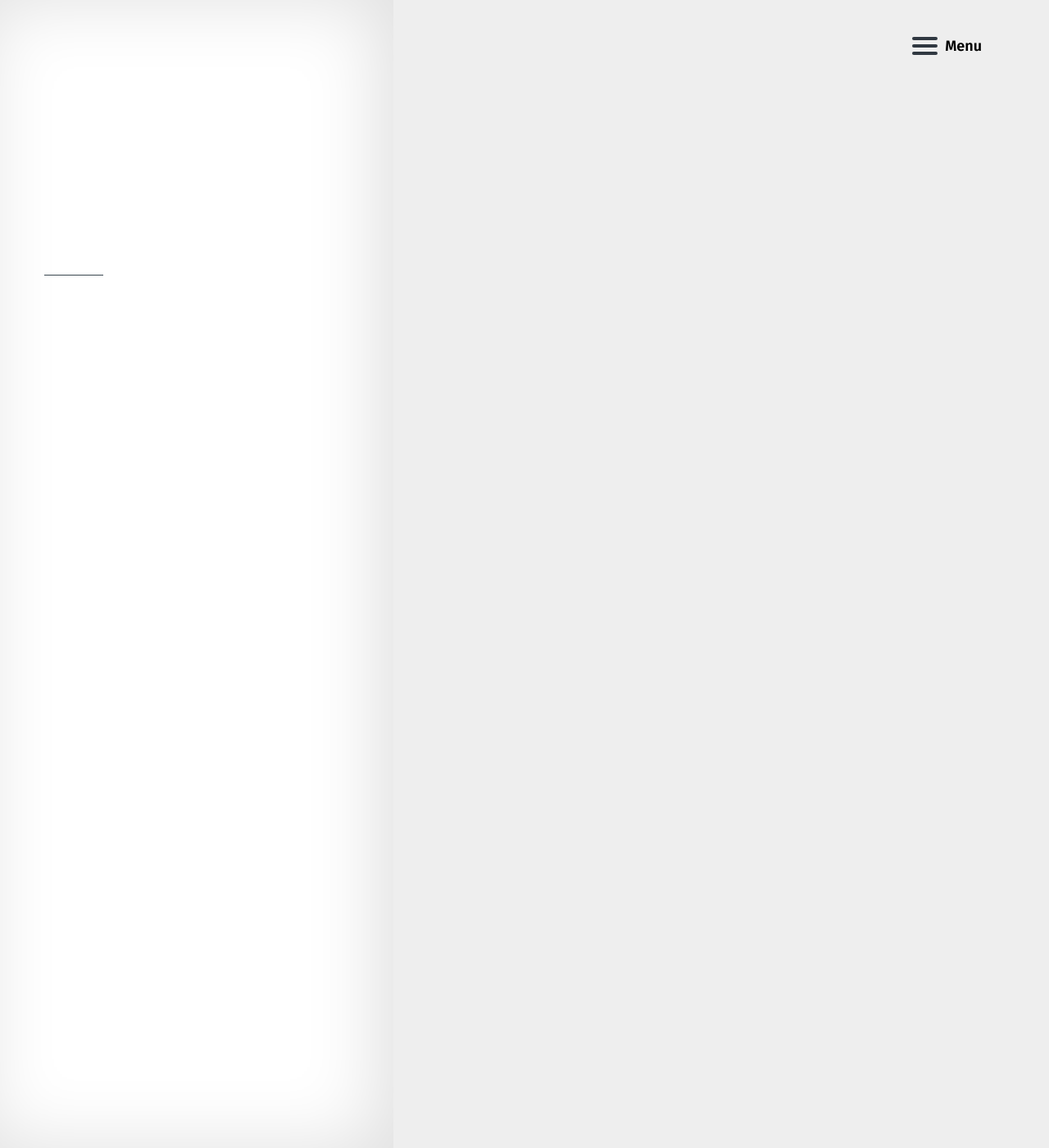
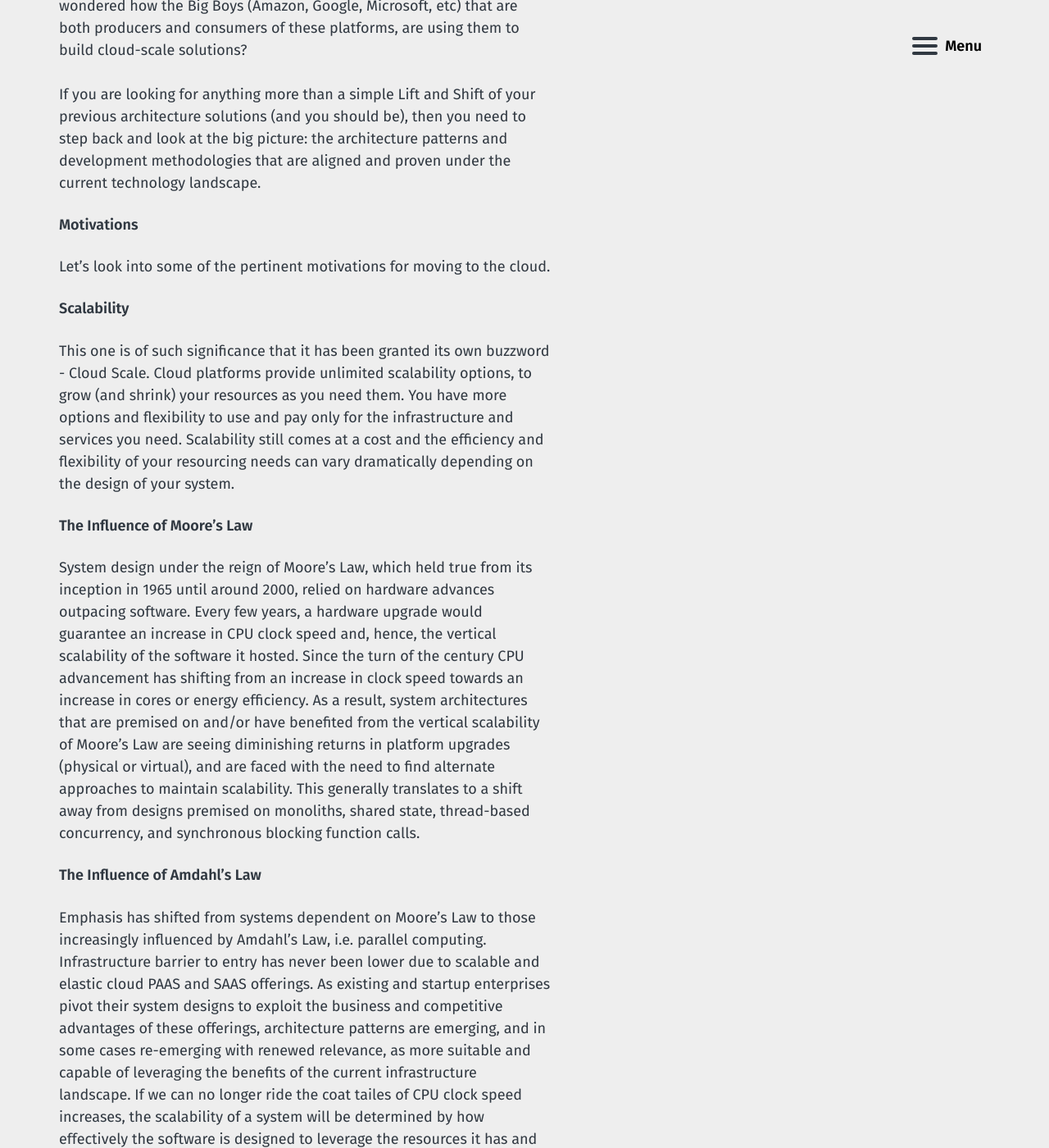
Before and after one commit to CSerratore/cserratore.github.io, a Jekyll site: the page built from index.html, in a window 1280 px wide and 1400 px high, scrolled down 1440 px. Shown: the whole window at 82% size. Built offline with Jekyll 4.4.1, drawn with Linux system fonts in a browser that asks for light colours; the list of posts is cut into pages by our own code; some of the changed text lies outside the part shown.

Commit message:
Added (first) post Updated home image

```diff
--- /dev/null
+++ b/_posts/2019-01-06-architecture-patterns-post-moores-law-age.md
@@ -0,0 +1,112 @@
+---
+title: "Cloud-Scale Architecture Patterns For The
+Post-Moore’s Law Age"
+image: /assets/images/end-of-moores-law.jpg
+excerpt_separator: "<!--more-->"
+categories:
+  - Architecture
+tags:
+  - architecture
+  - patterns
+  - cloud
+  - domain driven
+  - cqrs
+  - event sourcing
+---
+
+Are you developing cloud-based applications or services, or migrating a legacy system to a cloud-hosted environment? Are you overwhelmed by the sea of cloud hosting providers, the multitude of services they provide, and the meaning or significance of all of the buzzwords thrown about in this space? Perhaps you are familiar with the landscape, but are you having difficulty weighing the pros and cons of all of these options and how best to apply them to solving your business problems? Is the pace of technologies, services, and frameworks moving so quickly that you feel paralyzed in committing to significant and impactful changes? You may even feel confident in your understanding of the technology options and are well underway in utilizing them in developing next generation solutions.
+
+Are you leveraging these platforms to their full potential? Have you ever wondered how the Big Boys (Amazon, Google, Microsoft, etc) that are both producers and consumers of these platforms, are using them to build cloud-scale solutions?
+
+If you are looking for anything more than a simple Lift and Shift of your previous architecture solutions (and you should be), then you need to step back and look at the big picture: the architecture patterns and development methodologies that are aligned and proven under the current technology landscape.
+
+# Motivations
+Let's look into some of the pertinent motivations for moving to the cloud.
+
+## Scalability
+This one is of such significance that it has been granted its own buzzword - Cloud Scale. Cloud platforms provide unlimited scalability options, to grow (and shrink) your resources as you need them. You have more options and flexibility to use and pay only for the infrastructure and services you need. Scalability still comes at a cost and the efficiency and flexibility of your resourcing needs can vary dramatically depending on the design of your system.
+
+### The Influence of Moore’s Law
+System design under the reign of Moore’s Law, which held true from its inception in 1965 until around 2000, relied on hardware advances outpacing software. Every few years, a hardware upgrade would guarantee an increase in CPU clock speed and, hence, the vertical scalability of the software it hosted.  Since the turn of the century CPU advancement has shifting from an increase in clock speed towards an increase in cores or energy efficiency. As a result, system architectures that are premised on and/or have benefited from the vertical scalability of Moore’s Law are seeing diminishing returns in platform upgrades (physical or virtual), and are faced with the need to find alternate approaches to maintain scalability. This generally translates to a shift away from designs premised on monoliths, shared state, thread-based concurrency, and synchronous blocking function calls.
+
+### The Influence of Amdahl’s Law
+Emphasis has shifted from systems dependent on Moore’s Law to those increasingly influenced by Amdahl’s Law, i.e. parallel computing. Infrastructure barrier to entry has never been lower due to scalable and elastic cloud PAAS and SAAS offerings. As existing and startup enterprises pivot their system designs to exploit the business and competitive advantages of these offerings, architecture patterns are emerging, and in some cases re-emerging with renewed relevance, as more suitable and capable of leveraging the benefits of the current infrastructure landscape. If we can no longer ride the coat tailes of CPU clock speed increases, the scalability of a system will be determined by how effectively the software is designed to leverage the resources it has and in a parallel manner, with a focus on addressing bottlenecks that result from such a paradigm shift. This generally translates to designs premised on distributed services, light-weight co-operative concurrency, immutable state, and asynchronous non-blocking function calls.
+
+## Software as a Service
+Cloud-native services have proven the ability and demonstrated the alure of the hosting and deployment model known as Software as a Service (SaaS), in which a system is offered under the premise of a subscription model and backed by a multi-tenant system design that supports all clients. This model dramatically simplifies the deployment model over legacy approaches that depend on dedicated deployments (and the divergent releases, versions, and customizations that typically accommodate such an approach). Instead, all customers are collectively subject to the continuous rollout of new features, improvements, and fixes. This subscription model approach tends to lead to architecture patterns that support more frequent and incremental agile service-based deployment.
+
+## Leveraging Cloud-Native Services
+Cloud platforms typically support common infrastructure services, such as persistence and caching, that leverage efficiencies in pricing as well as functional capabilities that are costly and complex to roll out on your own. This includes data sharding and geo-based routing, replacation and failover.
+
+## Managing Complexity
+Cloud-scale systems are inherently complex. The same factors that enable flexibility and scalability ineThey are require design to not only scale, performance-wise a system that will grow organically in complexity over time. Therefore, suitable architecture patterns are critical to manage the complexity and maintainability of systems over their lifetime.
+
+Let's explore alternative approaches that are designed to address such challenges.
+
+# Patterns and Methodologies
+This list can certainly be extended, but I consider these to be the pillars of Cloud Scale design. If you Google any two of them, you’ll see how they are often combined in a complementary manner due to the alignment of interests and synergies they share.
+
+## Domain Driven Design
+This is as much a development methodology as it is an architecture pattern, though there are architecture patterns that are very much aligned with and support it. The premise of domain-driven design is the following:
+* placing the project's primary focus on the core domain and domain logic;
+* basing complex designs on a model of the domain;
+* initiating a creative collaboration between technical and domain experts to iteratively refine a conceptual model that addresses particular domain problems.
+
+At the core of a software system is a set of domain model assets that directly reflect the bounded contexts and ubiquitous language used by both domain experts and developers to describe and model the domains. These are the primary software assets of the business. They are developed and tested independently of all other architectural components, which play a supporting role and are of secondary importance.
+
+### References
+[Domain-Driven Design: Tackling Complexity in the Heart of Software](https://read.amazon.ca/kp/embed?asin=B00794TAUG&preview=newtab&linkCode=kpe&ref_=cm_sw_r_kb_dp_J2GmCbJWHZWSX)
+I.e. The Big Blue Book, by Eric Evans the seminal text on the subject.
+
+[Implementing Domain Driven Design](https://read.amazon.ca/kp/embed?asin=B00BCLEBN8&preview=newtab&linkCode=kpe&ref_=cm_sw_r_kb_dp_A4GmCb9RCP75T)
+An updated and more implementation-focused complement to The Big Blue Book, by Vaugn Vernon
+
+[Wikipedia: Domain-driven Design](https://en.wikipedia.org/wiki/Domain-driven_design)
+
+## The Reactive Manifesto
+A set of guiding principles and expectations for reactive design patterns.
+
+### References
+[The Reactive Manifesto](https://www.reactivemanifesto.org/)
+
+## The Actor Model
+In contrast to legacy concurrency models based primarily on threads, locks, and shared immutable
+state, the actor model is based on the following key principles:
+* No shared state
+* Lightweight processes
+* Asynchronous message-passing
+* Mailboxes to buffer incoming messages
+* Mailbox processing with pattern matching
+
+[Wikipedia: The Actor Model](https://en.wikipedia.org/wiki/Actor_model)
+
+## Command Query Responsibility Segregation
+This architecture pattern decouple the read and update models, resulting in more optimized persistence models for both sets of use cases, as well as improved maintainability by removing the complexity of managing both considerations in the same code at the same time. This pattern is often coupled with Event Sourcing.
+
+### References
+[CQRS Documents by Greg Young](https://cqrs.files.wordpress.com/2010/11/cqrs_documents.pdf)
+
+[CQRS](https://martinfowler.com/bliki/CQRS.html)
+
+[Greg Young - CQRS and Event Sourcing - Code on the Beach 2014](https://youtu.be/JHGkaShoyNs)
+
+## Event Sourcing
+This pattern is based on the premise of modeling events and, specifically, the sequence of events over time rather than modeling current state. This allows for highly performant append only persistence and simplified schema.
+Probably the best-known example of Event Sourcing (to developers, at least) is [Git](https://git-scm.com/) and similar distributed source code management solutions. This pattern is often coupled with CQRS to decouple and optimize the read and write persistence models.
+
+### References
+[Event Sourcing](https://martinfowler.com/eaaDev/EventSourcing.html)
+
+[Event Sourcing: What it is and why it's awesome](https://dev.to/barryosull/event-sourcing-what-it-is-and-why-its-awesome)
+
+## Clean Architecture
+I'm using the term here in reference to a collection of similar architecture patterns including Screaming Architecture coined by Robert C. Martin (Uncle Bob), Hexogonal Architecture (otherwise known as Ports and Adapters) proposed by Alistair Cockburn in 2005, and the Onion Architecture penned by Jeffrey Palermo in 2008. The common premise of these patterns is that the primary business intent that the architecture supports - the business domain models and use cases - form an independent core to which all dependencies point inward. Supporting infrastructure services, frameworks, and libraries to support concerns such as user interfaces, network and persistence integration are external, with layering from abstraction to implementation directed from the inside out. Inversion of Control using Dependency injection is a common design pattern to enforce dependencies between interfaces (abstractions), rather than on implementations. You can see how these architecture patterns support Domain Driven Design.
+
+### References
+[Screaming Architecture](https://blog.cleancoder.com/uncle-bob/2011/09/30/Screaming-Architecture.html)
+
+[Hexogonal Architecture](https://web.archive.org/web/20060711221010/http://alistair.cockburn.us:80/index.php/Hexagonal_architecture)
+
+[Onion Architecture](https://jeffreypalermo.com/2008/07/the-onion-architecture-part-1/)
+
+[A Quick Introduction to Clean Architecture](https://medium.freecodecamp.org/a-quick-introduction-to-clean-architecture-990c014448d2)
--- a/index.html
+++ b/index.html
@@ -3,5 +3,5 @@ layout: home
 paginate: true
 alt_title: "Cory Serratore"
 sub_title: "Confronting insurmountable opportunities daily"
-image: /assets/images/IMG_20170118_233041_cropped.jpg
+image: /assets/images/hero_IMG_20170703_194810638.jpg
 ---
```
Also changed, not shown: assets/images/end-of-moores-law.jpg (added), assets/images/hero_IMG_20170703_194810638.jpg (added).
